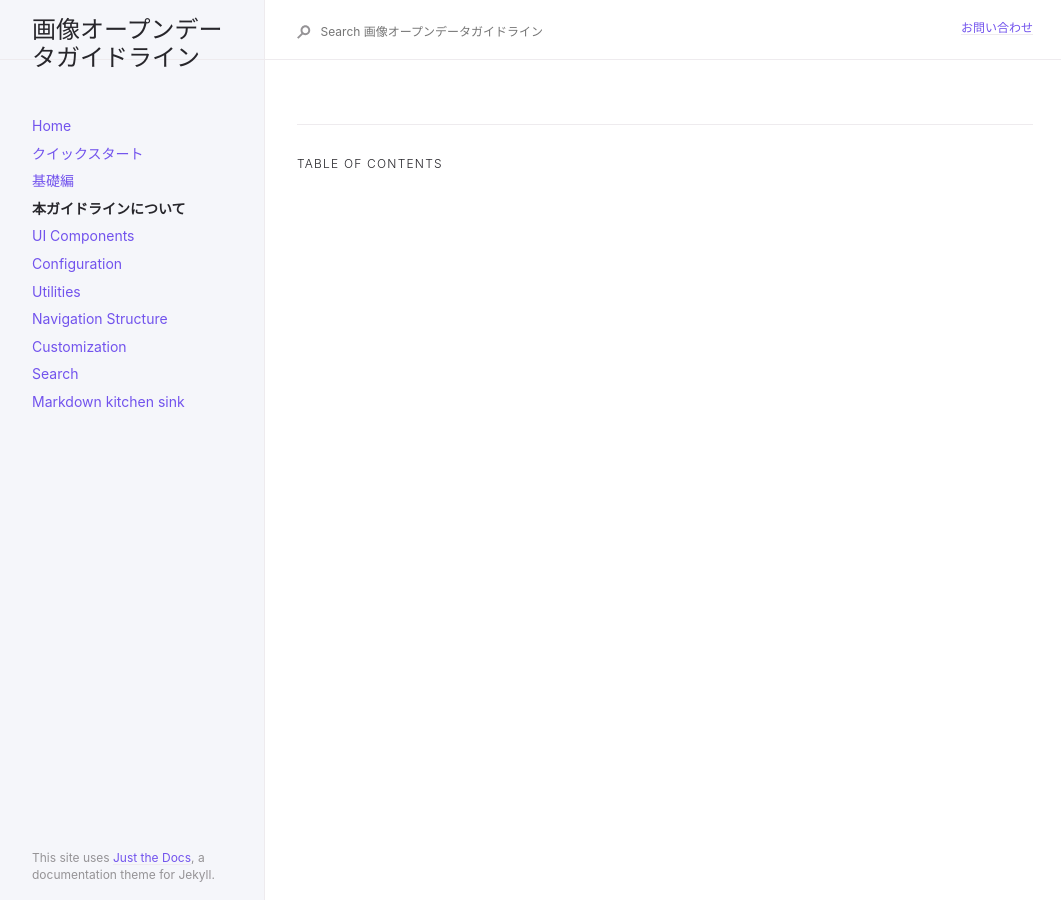
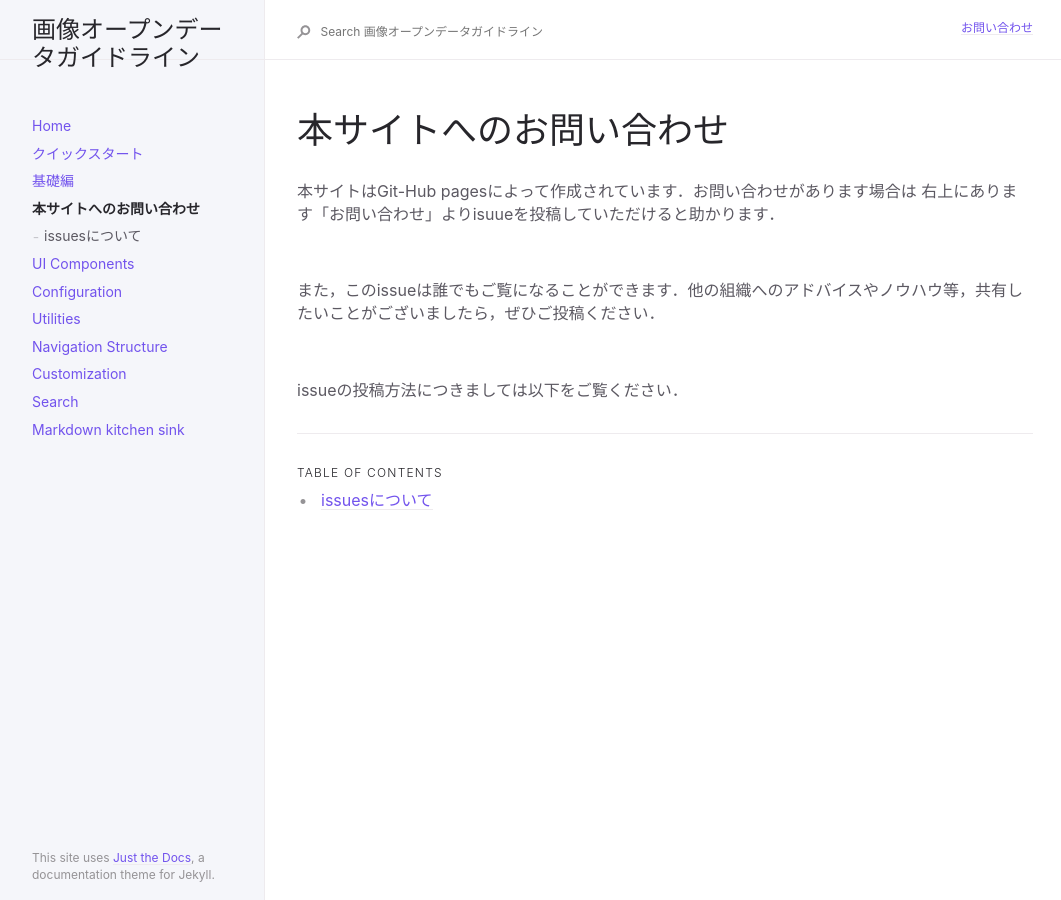
Before and after one commit to ayane0321/image-opendata-guide, a Jekyll site: the page built from docs/exem/exem.md, in a window 1280 px wide. Shown: the whole page, without its empty margins (91-1152 px from the left). Built offline with Jekyll 4.4.1, drawn with Linux system fonts in a browser that asks for light colours.

Commit message:
write how to usr issues

```diff
--- a/docs/exem/exem.md
+++ b/docs/exem/exem.md
@@ -1,7 +1,19 @@
 ---
 layout: default
-title: 本ガイドラインについて
+title: 本サイトへのお問い合わせ
 nav_order: 3
 has_children: true
 permalink: /docs/exem
 ---
+
+# 本サイトへのお問い合わせ
+本サイトはGit-Hub pagesによって作成されています．お問い合わせがあります場合は
+右上にあります「お問い合わせ」よりisuueを投稿していただけると助かります．
+
+<br>
+
+また，このissueは誰でもご覧になることができます．他の組織へのアドバイスやノウハウ等，共有したいことがございましたら，ぜひご投稿ください．
+
+<br>
+
+issueの投稿方法につきましては以下をご覧ください．
--- /dev/null
+++ b/docs/exem/isssue.md
@@ -0,0 +1,44 @@
+---
+layout: default
+title: issuesについて
+parent: 本サイトへのお問い合わせ
+nav_order: 1
+---
+
+# issuesについて
+{: .no_toc }
+issueとは課題や問題を管理するGitHub(ソースコードバージョン管理サービス)の機能です．通常，コードやプロジェクトの問題・課題管理に使われることが多いが最近では社会問題を語るスレッドのような役割を果たしている例もあります．
+
+<br>
+
+以下では具体的な使い方及び，本サイトにおけるissuesの役割を解説します．
+
+## Table of contents
+{: .no_toc .text-delta }
+
+1. TOC
+{:toc}
+
+---
+
+## 本サイトにおけるissues
+本サイトでは，issuesを**みんなで知識や問題・ノウハウを共有しながらガイドラインを作り上げていくための情報共有の場**として位置付けています．そのため，issuesにはガイドラインの問題点・改善案だけでなく，特殊事例への対処法を求めたり，反対に特殊事例などに対してどのように対処したかなどのノウハウや知識なども投稿していただきたいと考えています．
+
+## 使い方
+### 投稿方法
+1. issuesタブをクリック
+2. 右上の"New issue"をクリック
+3. テンプレートを選択 or 当てはまるテンプレートがない場合には下の"open a regular"をクリック
+4. 右横のLabelsから該当するカテゴリを選択(該当するカテゴリがない場合はnoneのままで)
+5. "submit new Issue"をクリック
+
+### コメントをする
+1. issuesタブでコメントしたい議題をクリック
+2. コメントを書く
+3. "comment"をクリック
+
+### 議論を終える
+1. issuesタブで議論を終えたい議題をクリック
+2. コメントフォームの下の"close issue"をクリック
+
+**issueを閉じたとしても，議論内容は保存されており，閲覧可能です．**
```
